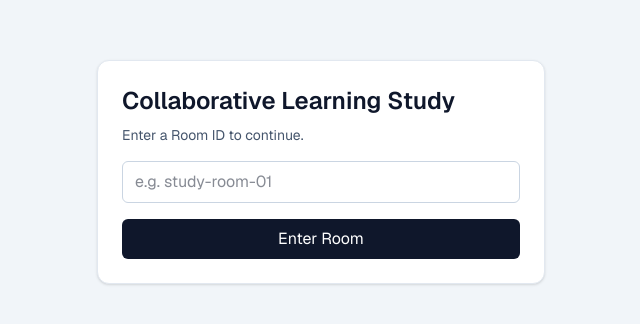
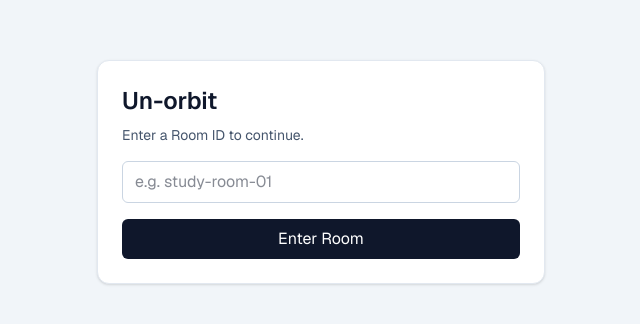
Before and after one commit to PhiloJiaqiWang/KeplerLawCL, a Next.js app: page / in a window 1280 px wide. Shown: the part 228-552 px from the top of the page, without its empty margins (319-959 px from the left). Built offline with nearby package versions, Linux system fonts and the light colour scheme.

Commit message:
Update titles and rule text

```diff
--- a/src/agents/config/stuckRules.json
+++ b/src/agents/config/stuckRules.json
@@ -4,10 +4,10 @@
     {
       "id": "inactivity_3min",
       "label": "Inactivity for 3 minutes",
-      "definition": "Neither participant has taken a visible action for at least two minutes. Visible activity includes chat messages and measurement actions.",
+      "definition": "Neither participant has taken a visible action for at least three minutes. Visible activity includes chat messages and measurement actions.",
       "monitorSignals": [
-        "No participant chat messages for at least two minutes.",
-        "No new measurements for at least two minutes.",
+        "No participant chat messages for at least three minutes.",
+        "No new measurements for at least three minutes.",
         "Measurement activity counts as active collaboration even if the chat is quiet."
       ]
     },
--- a/src/app/layout.tsx
+++ b/src/app/layout.tsx
@@ -13,7 +13,7 @@ const geistMono = Geist_Mono({
 });
 
 export const metadata: Metadata = {
-  title: "Collaborative Learning Study",
+  title: "Un-orbit",
   description: "Room-based collaborative study prototype",
 };
 
--- a/src/app/page.tsx
+++ b/src/app/page.tsx
@@ -6,7 +6,7 @@ export default function Home() {
         method="get"
         className="w-full max-w-md rounded-xl border border-slate-200 bg-white p-6 shadow-sm"
       >
-        <h1 className="text-2xl font-semibold text-slate-900">Collaborative Learning Study</h1>
+        <h1 className="text-2xl font-semibold text-slate-900">Un-orbit</h1>
         <p className="mt-2 text-sm text-slate-600">Enter a Room ID to continue.</p>
         <input
           name="roomId"
--- a/src/components/RoomManager.tsx
+++ b/src/components/RoomManager.tsx
@@ -277,9 +277,10 @@ export function RoomManager({ roomId, role }: RoomManagerProps) {
     "Kepler First Law": {
       title: "1st Law",
       basics: [
+        "A circle has one center. Every point on the circle is the same distance from the center.",
+        "An ellipse has two foci. The sum of the distances from any point on the ellipse to the two foci remains constant.",
         "Distance measurements can provide evidence about the shape of an orbit.",
         "Compare distances from multiple orbit points.",
-        "Use evidence from multiple points before identifying a pattern.",
       ],
       tips: [
         "Collect distance measurements from different orbit points.",
--- a/src/components/StagePanel.tsx
+++ b/src/components/StagePanel.tsx
@@ -304,7 +304,7 @@ export function StagePanel({
                   <p className="mt-2">Before entering Investigation, align on a joint plan:</p>
                   <ul className="mt-1 list-disc pl-5">
                     <li>which speed and swept area measurements each person will collect</li>
-                    <li>what patterns or evidence would suggest that the orbit follows a consistent physical principle</li>
+                    <li>What kind of evidence would suggest that the planet&apos;s changing speed still follows a consistent physical rule?</li>
                   </ul>
                   <p className="mt-2 font-medium">
                     Reactor constraint: only 6 total measurements are available. Coordinate carefully to decide how to
```
